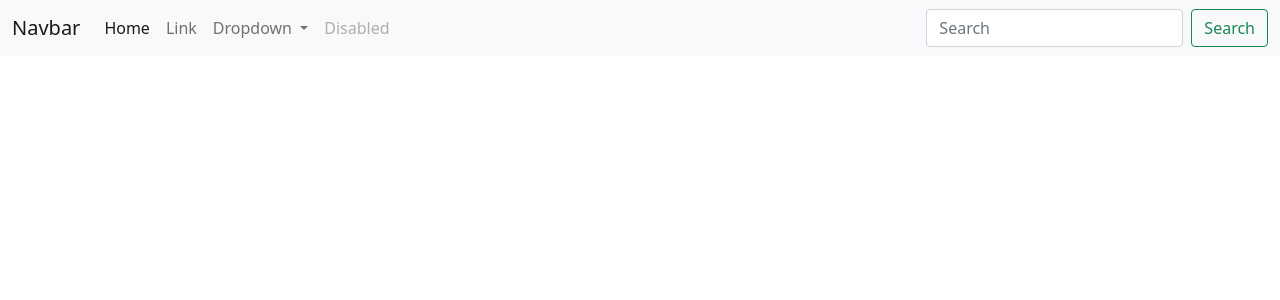
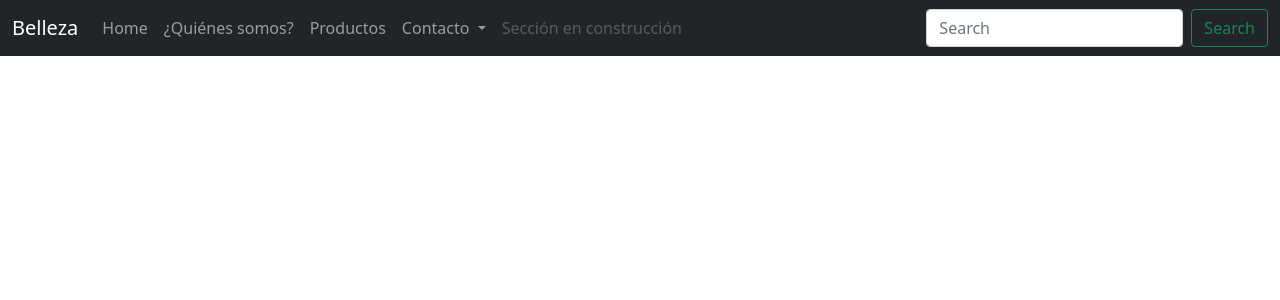
Before and after one commit to ItsGabo/sitio-web-shd, an Angular app in the folder client/: page / in a window 1280 px wide. Shown: the top 300 px of the page. Built offline with nearby package versions, Linux system fonts and the light colour scheme.

Commit message:
Modificación del navbar

```diff
--- a/client/src/app/components/navbar/navbar.component.html
+++ b/client/src/app/components/navbar/navbar.component.html
@@ -1,30 +1,32 @@
-<nav class="navbar navbar-expand-lg navbar-light bg-light">
+<nav class="navbar navbar-expand-lg navbar-dark bg-dark">
     <div class="container-fluid">
-      <a class="navbar-brand" href="#">Navbar</a>
+      <a class="navbar-brand" href="#">Belleza</a>
       <button class="navbar-toggler" type="button" data-bs-toggle="collapse" data-bs-target="#navbarSupportedContent" aria-controls="navbarSupportedContent" aria-expanded="false" aria-label="Toggle navigation">
         <span class="navbar-toggler-icon"></span>
       </button>
       <div class="collapse navbar-collapse" id="navbarSupportedContent">
         <ul class="navbar-nav me-auto mb-2 mb-lg-0">
           <li class="nav-item">
-            <a class="nav-link active" aria-current="page" href="#">Home</a>
+            <a class="nav-link" aria-current="page" href="#">Home</a>
           </li>
           <li class="nav-item">
-            <a class="nav-link" href="#">Link</a>
+            <a class="nav-link" aria-current="page" href="#">¿Quiénes somos?</a>
+          </li>
+          <li class="nav-item">
+            <a class="nav-link" aria-current="page" href="#">Productos</a>
           </li>
           <li class="nav-item dropdown">
             <a class="nav-link dropdown-toggle" href="#" id="navbarDropdown" role="button" data-bs-toggle="dropdown" aria-expanded="false">
-              Dropdown
+              Contacto
             </a>
             <ul class="dropdown-menu" aria-labelledby="navbarDropdown">
-              <li><a class="dropdown-item" href="#">Action</a></li>
-              <li><a class="dropdown-item" href="#">Another action</a></li>
+              <li><a class="dropdown-item" href="#">Datos de contacto</a></li>
               <li><hr class="dropdown-divider"></li>
-              <li><a class="dropdown-item" href="#">Something else here</a></li>
+              <li><a class="dropdown-item" href="#">Mapa</a></li>
             </ul>
           </li>
           <li class="nav-item">
-            <a class="nav-link disabled" href="#" tabindex="-1" aria-disabled="true">Disabled</a>
+            <a class="nav-link disabled" href="#" tabindex="-1" aria-disabled="true">Sección en construcción</a>
           </li>
         </ul>
         <form class="d-flex">
```
